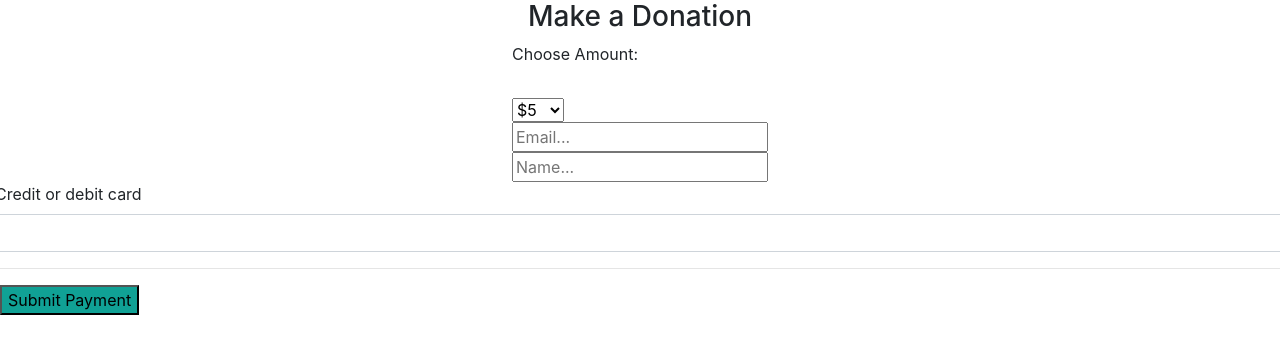
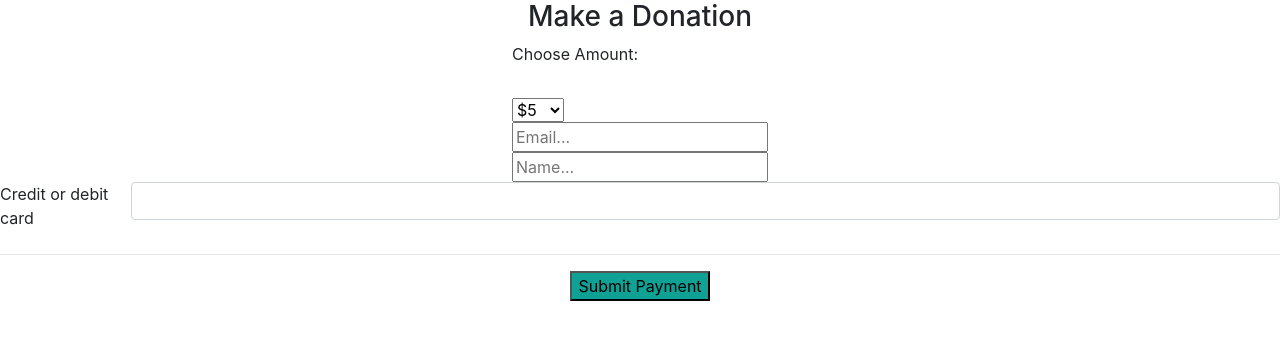
Before and after one commit to alex5947/mdmv-application, a Django app: page /makedonation/ in a window 1280 px wide. Shown: the part 56-410 px from the top of the page. Run offline with Django 3.2, Linux system fonts and the light colour scheme; some libraries are stand-ins or nearby versions.

Commit message:
some formatting changes

```diff
--- a/donations/templates/donations/makedonation.html
+++ b/donations/templates/donations/makedonation.html
@@ -118,8 +118,9 @@
 					<input required type="text" name="name" placeholder="Name...">
 				</div>
 		</div>
-			  <div class="form-row">
-				<label for="card-element">
+			  <div class="d-flex justify-content-center">
+
+                <label for="card-element">
 				  Credit or debit card
 				</label>
 				<div id="card-element" class ="form-control">
@@ -132,9 +133,9 @@
 
 			  <div style="clear:left"></div>
 			  <hr>
-
+            <div class= "d-flex justify-content-center">
 				<input  class="myButton" style="background-color:#10a195" type="submit" value="Submit Payment" name="">
-
+            </div>
 			</form>
 
 			<script src="https://js.stripe.com/v3/"></script>
```
